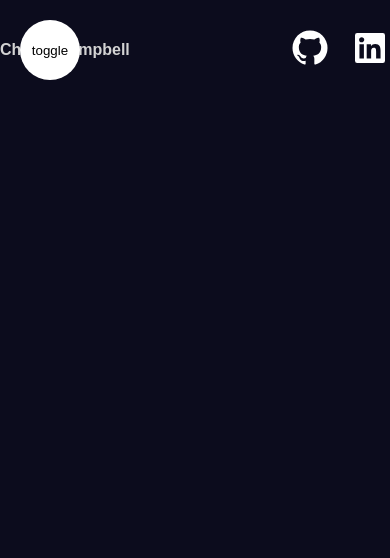
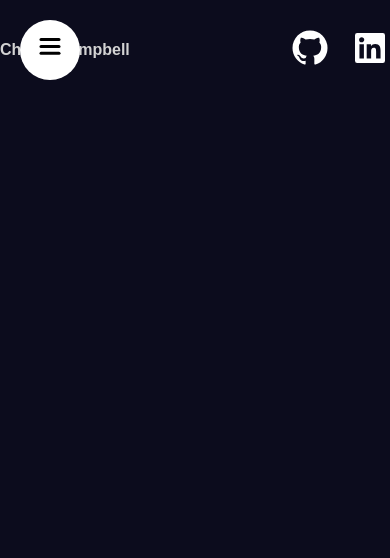
Before and after one commit to chadjcampbell/portfoliov2, a React (Vite) app: page / in a window 390 px wide. Shown: the top 558 px of the page. Built offline with nearby package versions, Linux system fonts and the light colour scheme.

Commit message:
add sidebar links and hamburger menu

```diff
--- a/src/App.tsx
+++ b/src/App.tsx
@@ -4,16 +4,16 @@
 function App() {
   return (
     <div>
-      <section>
+      <section id="Home">
         <Navbar />
       </section>
-      <section>Parallax</section>
+      <section id="Skills">Parallax</section>
       <section>Skills</section>
-      <section>Parralax</section>
+      <section id="Projects">Parralax</section>
       <section>Project1</section>
       <section>Project2</section>
       <section>Project3</section>
-      <section>Contact</section>
+      <section id="Contact">Contact</section>
     </div>
   );
 }
--- a/src/components/sidebar/links/Link.tsx
+++ b/src/components/sidebar/links/Link.tsx
@@ -1,5 +1,14 @@
 const Links = () => {
-  return <div className="links">links</div>;
+  const items = ["Home", "Skills", "Projects", "Contact"];
+  return (
+    <div className="links">
+      {items.map((item) => (
+        <a href={`#${item}`} key={item}>
+          {item}
+        </a>
+      ))}
+    </div>
+  );
 };
 
 export default Links;
--- a/src/components/sidebar/toggleButton/ToggleButton.tsx
+++ b/src/components/sidebar/toggleButton/ToggleButton.tsx
@@ -1,10 +1,43 @@
+import { motion } from "framer-motion";
+
 type ToggleButtonProps = {
   setOpen: React.Dispatch<React.SetStateAction<boolean>>;
 };
 
 const ToggleButton = ({ setOpen }: ToggleButtonProps) => {
   return (
-    <button onClick={() => setOpen((prev: boolean) => !prev)}>toggle</button>
+    <button onClick={() => setOpen((prev: boolean) => !prev)}>
+      <svg width="23" height="23" viewBox="0 0 23 23">
+        <motion.path
+          strokeWidth="3"
+          stroke="black"
+          strokeLinecap="round"
+          variants={{
+            closed: { d: "M 2 2.5 L 20 2.5" },
+            open: { d: "M 3 16.5 L 17 2.5" },
+          }}
+        />
+        <motion.path
+          strokeWidth="3"
+          stroke="black"
+          strokeLinecap="round"
+          d="M 2 9.423 L 20 9.423"
+          variants={{
+            open: { opacity: 0 },
+            closed: { opacity: 1 },
+          }}
+        />
+        <motion.path
+          strokeWidth="3"
+          stroke="black"
+          strokeLinecap="round"
+          variants={{
+            closed: { d: "M 2 16.346 L 20 16.346" },
+            open: { d: "M 3 2.5 L 17 16.346" },
+          }}
+        />
+      </svg>
+    </button>
   );
 };
 
```
